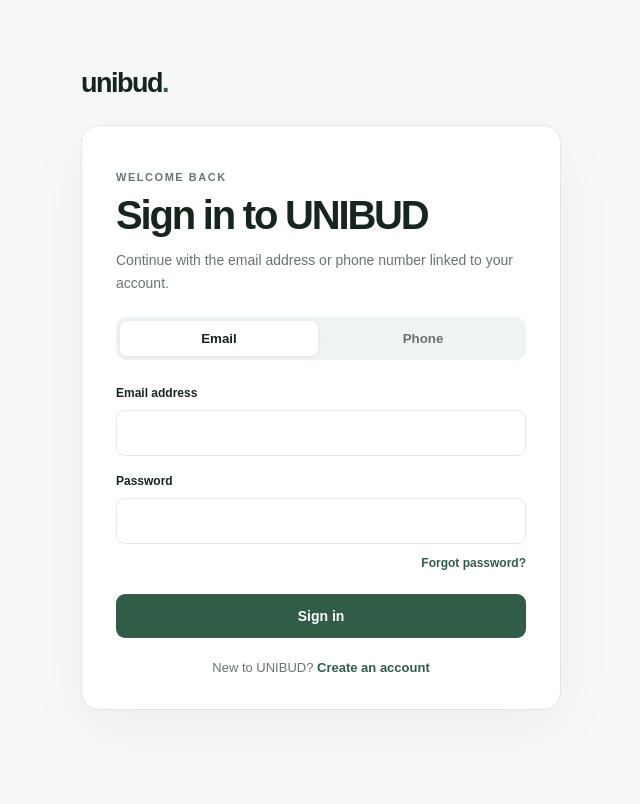
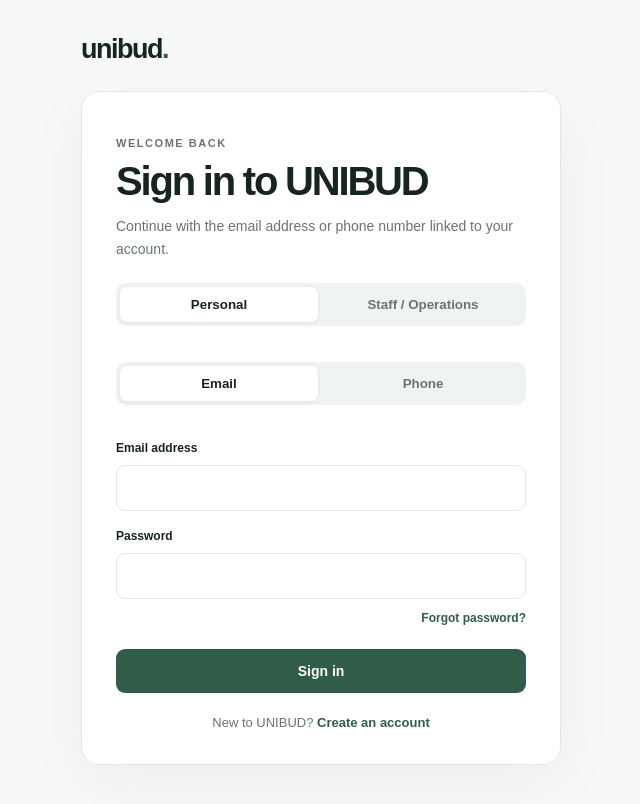
Before and after one commit to iamtheoracle/unibud, a Next.js app in the folder apps/web/: page /login in a window 1280 px wide. Shown: the top 804 px of the page, without its empty margins (319-959 px from the left). Built offline with nearby package versions, Linux system fonts and the light colour scheme.

Commit message:
feat(workforce): add dedicated username sign-in mode

```diff
--- a/apps/web/src/app/login/page.tsx
+++ b/apps/web/src/app/login/page.tsx
@@ -1,42 +1,101 @@
 "use client";
 
 import Link from "next/link";
-import { useRouter,useSearchParams } from "next/navigation";
-import { Suspense,useState } from "react";
+import { useRouter, useSearchParams } from "next/navigation";
+import { Suspense, useState } from "react";
 
-function LoginForm(){
- const router=useRouter(),search=useSearchParams();
- const [channel,setChannel]=useState<"email"|"phone">("email");
- const [identifier,setIdentifier]=useState("");
- const [password,setPassword]=useState("");
- const [busy,setBusy]=useState(false),[error,setError]=useState("");
- async function submit(event:React.FormEvent<HTMLFormElement>){
-  event.preventDefault();setBusy(true);setError("");
-  try{
-   const response=await fetch("/api/auth/login",{method:"POST",headers:{"content-type":"application/json"},body:JSON.stringify({channel,identifier,password})});
-   const result=await response.json();
-   if(!response.ok||result.state!=="authenticated") throw new Error(result.error??"Sign-in failed.");
-   const next=search.get("next");
-   router.replace(next&&next.startsWith("/")&&!next.startsWith("//")?next:"/home");
-  }catch(e){setError(e instanceof Error?e.message:"Sign-in is temporarily unavailable.");}
-  finally{setBusy(false);}
+function LoginForm() {
+  const router = useRouter();
+  const search = useSearchParams();
+  const [mode, setMode] = useState<"personal" | "workforce">("personal");
+  const [channel, setChannel] = useState<"email" | "phone">("email");
+  const [identifier, setIdentifier] = useState("");
+  const [password, setPassword] = useState("");
+  const [username, setUsername] = useState("");
+  const [passcode, setPasscode] = useState("");
+  const [busy, setBusy] = useState(false);
+  const [error, setError] = useState("");
+
+  async function submit(event: React.FormEvent<HTMLFormElement>) {
+    event.preventDefault();
+    setBusy(true);
+    setError("");
+    try {
+      const endpoint = mode === "personal" ? "/api/auth/login" : "/api/workforce/login";
+      const payload = mode === "personal"
+        ? { channel, identifier, password }
+        : { username: username.trim().toLowerCase(), passcode };
+      const response = await fetch(endpoint, {
+        method: "POST",
+        headers: { "content-type": "application/json" },
+        credentials: "same-origin",
+        cache: "no-store",
+        body: JSON.stringify(payload)
+      });
+      const result = await response.json();
+      if (!response.ok || (mode === "personal" && result.state !== "authenticated")
+          || (mode === "workforce" && !["mfa_enrollment_required", "mfa_verification_required"].includes(result.state))) {
+        throw new Error(result.error ?? "Sign-in failed.");
       }
+      if (mode === "workforce") {
+        router.replace("/operations/security/mfa");
+        return;
+      }
+      const next = search.get("next");
+      router.replace(next && next.startsWith("/") && !next.startsWith("//") ? next : "/home");
+    } catch (reason) {
+      setError(reason instanceof Error ? reason.message : "Sign-in is temporarily unavailable.");
+    } finally {
+      setBusy(false);
+    }
+  }
+
   return <section className="auth-card">
-  <p className="eyebrow">Welcome back</p><h1>Sign in to UNIBUD</h1>
-  <p className="auth-copy">Continue with the email address or phone number linked to your account.</p>
-  <div className="auth-tabs" role="group" aria-label="Sign-in method">
-   <button type="button" className={channel==="email"?"active":""} onClick={()=>setChannel("email")}>Email</button>
-   <button type="button" className={channel==="phone"?"active":""} onClick={()=>setChannel("phone")}>Phone</button>
+    <p className="eyebrow">Welcome back</p>
+    <h1>{mode === "personal" ? "Sign in to UNIBUD" : "Workforce access"}</h1>
+    <p className="auth-copy">
+      {mode === "personal"
+        ? "Continue with the email address or phone number linked to your account."
+        : "Use the username issued by UNIBUD. Workforce access is invite-only and requires authenticator verification before the dashboard."}
+    </p>
+    <div className="auth-tabs" role="group" aria-label="Account type">
+      <button type="button" className={mode === "personal" ? "active" : ""} onClick={() => { setMode("personal"); setError(""); }}>Personal</button>
+      <button type="button" className={mode === "workforce" ? "active" : ""} onClick={() => { setMode("workforce"); setError(""); }}>Staff / Operations</button>
     </div>
     <form onSubmit={submit} className="auth-form">
-   <label>{channel==="email"?"Email address":"Phone number"}</label>
-   <input required autoComplete={channel==="email"?"email":"tel"} type={channel==="email"?"email":"tel"} value={identifier} onChange={e=>setIdentifier(e.target.value)}/>
-   <label>Password</label><input required autoComplete="current-password" type="password" value={password} onChange={e=>setPassword(e.target.value)}/>
+      {mode === "personal" ? <>
+        <div className="auth-tabs" role="group" aria-label="Sign-in method">
+          <button type="button" className={channel === "email" ? "active" : ""} onClick={() => setChannel("email")}>Email</button>
+          <button type="button" className={channel === "phone" ? "active" : ""} onClick={() => setChannel("phone")}>Phone</button>
+        </div>
+        <label>{channel === "email" ? "Email address" : "Phone number"}</label>
+        <input required autoComplete={channel === "email" ? "email" : "tel"} type={channel === "email" ? "email" : "tel"} value={identifier} onChange={event => setIdentifier(event.target.value)} />
+        <label>Password</label>
+        <input required autoComplete="current-password" type="password" value={password} onChange={event => setPassword(event.target.value)} />
         <div className="auth-inline"><Link href="/recovery">Forgot password?</Link></div>
-   <button className="auth-submit" disabled={busy}>{busy?"Signing in…":"Sign in"}</button>
+      </> : <>
+        <label>System-issued username</label>
+        <input required autoComplete="username" value={username} onChange={event => setUsername(event.target.value.trim().toLowerCase())} maxLength={32} pattern="ub-(staff|operator|admin)-[a-f0-9]{16}" />
+        <label>Six-digit passcode</label>
+        <input required inputMode="numeric" autoComplete="current-password" type="password" pattern="[0-9]{6}" maxLength={6} value={passcode} onChange={event => setPasscode(event.target.value.replace(/\D/g, "").slice(0, 6))} />
+        <p className="field-note">After sign-in, complete authenticator enrollment or verify your current authenticator before entering the workforce dashboard.</p>
+      </>}
+      <button className="auth-submit" disabled={busy}>
+        {busy ? "Signing in…" : mode === "personal" ? "Sign in" : "Continue securely"}
+      </button>
     </form>
-  {error&&<p className="auth-error" role="alert">{error}</p>}
-  <p className="auth-switch">New to UNIBUD? <Link href="/signup">Create an account</Link></p>
+    {error && <p className="auth-error" role="alert">{error}</p>}
+    {mode === "personal"
+      ? <p className="auth-switch">New to UNIBUD? <Link href="/signup">Create an account</Link></p>
+      : <p className="auth-switch">Have an invitation? <Link href="/workforce/activate">Activate your workforce username</Link></p>}
   </section>;
 }
-export default function LoginPage(){return <main className="auth-page"><Link className="wordmark auth-wordmark" href="/">unibud<span>.</span></Link><Suspense fallback={<div className="auth-card">Loading…</div>}><LoginForm/></Suspense></main>}
+
+export default function LoginPage() {
+  return <main className="auth-page">
+    <Link className="wordmark auth-wordmark" href="/">unibud<span>.</span></Link>
+    <Suspense fallback={<div className="auth-card">Loading…</div>}>
+      <LoginForm />
+    </Suspense>
+  </main>;
+}
```
Lines whose indentation alone changed are shown as unchanged.
